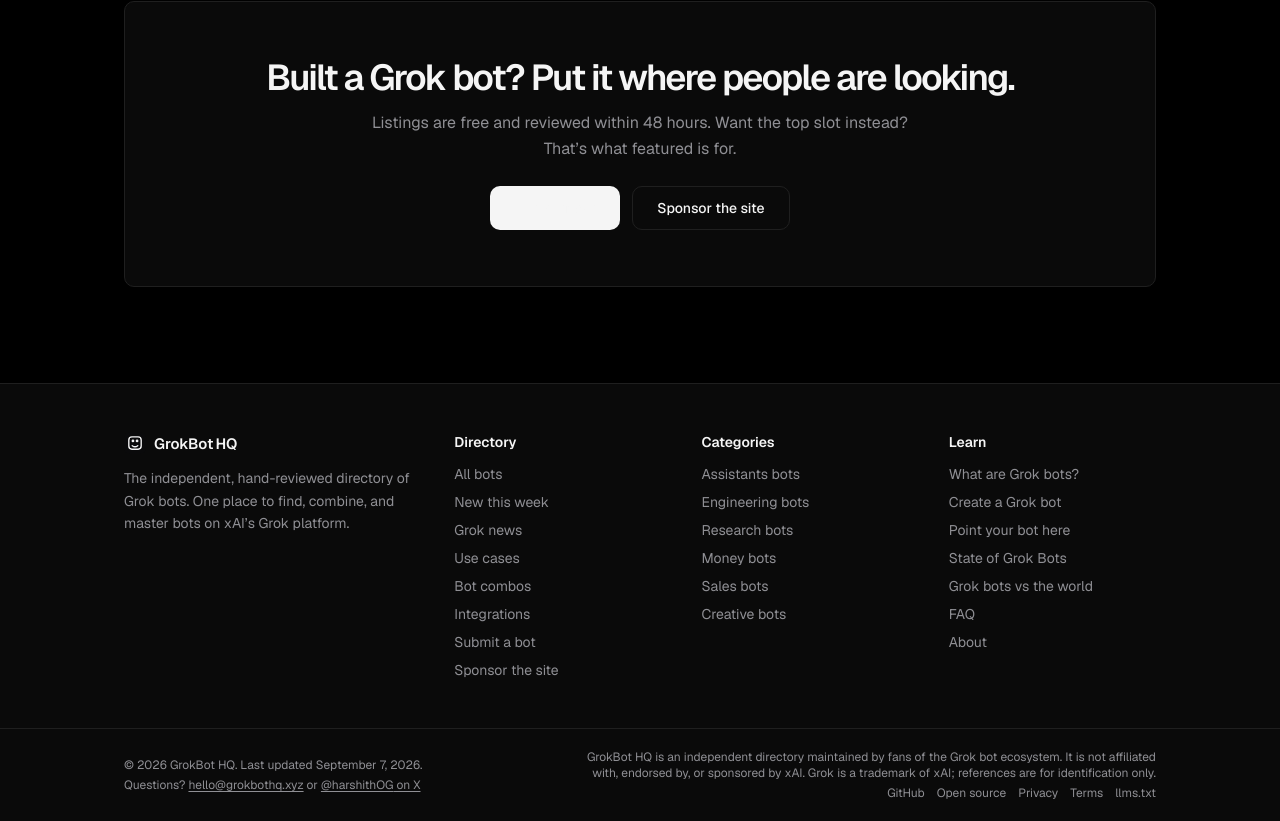
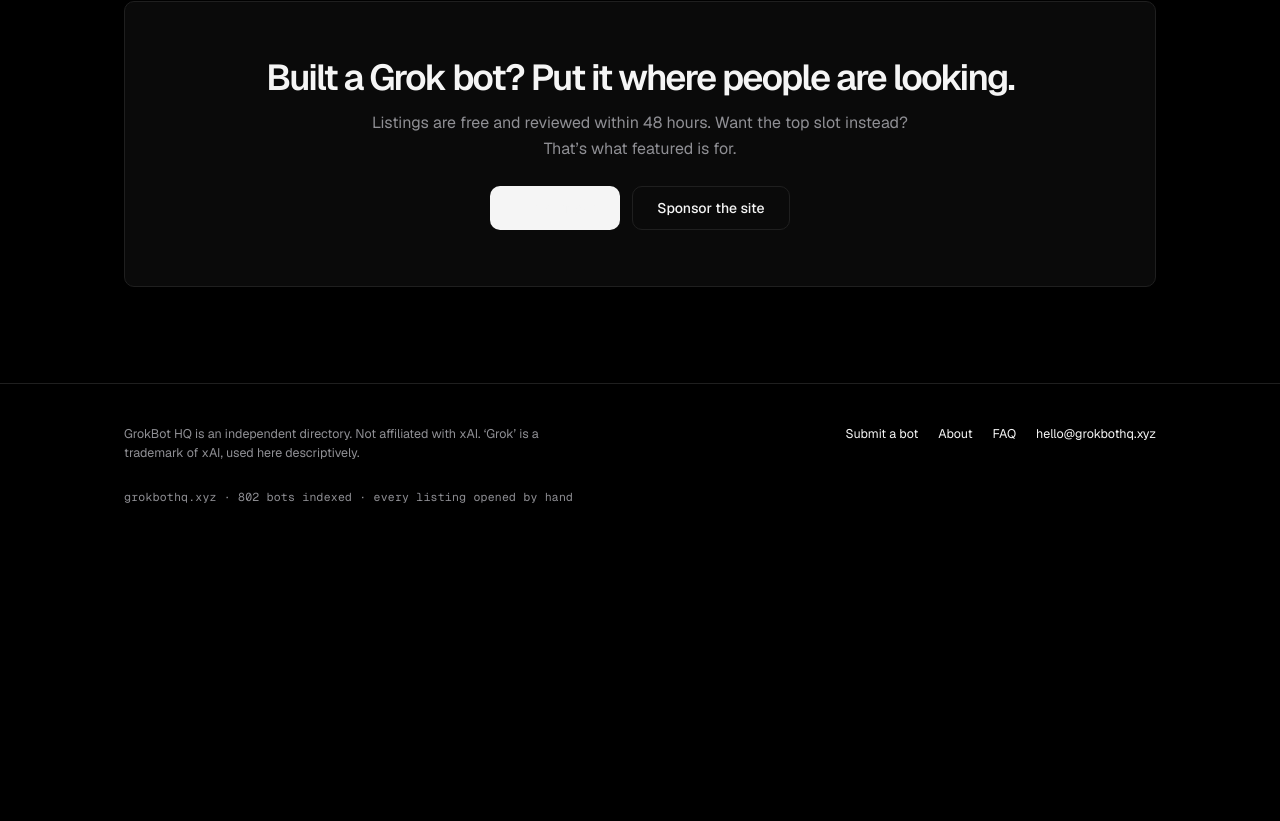
Before and after one commit to V-harshith/grokbothq, a Next.js app: page / in a window 1280 px wide. Shown: the part 6424-7245 px from the top of the page. After the commit the page ends 6986 px from the top, so only its background shows below. Built offline with nearby package versions, Linux system fonts and the light colour scheme; no server answers.

Commit message:
redesign: rebuild minimal footer

```diff
--- a/src/components/footer.tsx
+++ b/src/components/footer.tsx
@@ -1,89 +1,32 @@
 import Link from "next/link";
-import { HomeLink } from "./home-link";
-import { categories } from "@/data/categories";
-import { SITE, DISCLAIMER } from "@/data/site";
+import { stats } from "@/data/bots";
 
 export function Footer() {
   return (
-    <footer className="border-t border-border bg-surface">
-      <div className="container-x grid gap-10 py-12 md:grid-cols-[1.4fr_1fr_1fr_1fr]">
-        <div>
-          <HomeLink className="flex items-center gap-2 font-semibold">
-            {/* eslint-disable-next-line @next/next/no-img-element */}
-            <img src="/logo.svg" alt="" width={22} height={22} className="rounded-md" />
-            GrokBot<span className="-ml-1.5 text-accent">HQ</span>
-          </HomeLink>
-          <p className="mt-3 max-w-xs text-sm leading-relaxed text-muted">
-            The independent, hand-reviewed directory of Grok bots. One place to find, combine, and master bots on xAI’s Grok platform.
+    <footer className="border-t border-border py-10 pb-14">
+      <div className="container-x">
+        <div className="flex flex-wrap justify-between gap-8">
+          <p className="max-w-[52ch] text-[12.5px] text-muted">
+            GrokBot HQ is an independent directory. Not affiliated with xAI. ‘Grok’ is a trademark of xAI, used here descriptively.
           </p>
-        </div>
-
-        <nav aria-label="Directory">
-          <h3 className="text-sm font-semibold">Directory</h3>
-          <ul className="mt-3 space-y-2 text-sm text-muted">
-            <li><Link href="/bots" className="hover:text-foreground">All bots</Link></li>
-            <li><Link href="/new" className="hover:text-foreground">New this week</Link></li>
-            <li><Link href="/news" className="hover:text-foreground">Grok news</Link></li>
-            <li><Link href="/use-cases" className="hover:text-foreground">Use cases</Link></li>
-            <li><Link href="/groups" className="hover:text-foreground">Bot combos</Link></li>
-            <li><Link href="/integrations" className="hover:text-foreground">Integrations</Link></li>
-            <li><Link href="/submit" className="hover:text-foreground">Submit a bot</Link></li>
-            <li><Link href="/featured" className="hover:text-foreground">Sponsor the site</Link></li>
-          </ul>
-        </nav>
-
-        <nav aria-label="Categories">
-          <h3 className="text-sm font-semibold">Categories</h3>
-          <ul className="mt-3 space-y-2 text-sm text-muted">
-            {categories.slice(0, 6).map((c) => (
-              <li key={c.slug}>
-                <Link href={`/bots/category/${c.slug}`} className="hover:text-foreground">
-                  {c.name} bots
-                </Link>
-              </li>
-            ))}
-          </ul>
-        </nav>
-
-        <nav aria-label="Learn">
-          <h3 className="text-sm font-semibold">Learn</h3>
-          <ul className="mt-3 space-y-2 text-sm text-muted">
-            <li><Link href="/guides/what-are-grok-bots" className="hover:text-foreground">What are Grok bots?</Link></li>
-            <li><Link href="/guides/how-to-create-a-grok-bot" className="hover:text-foreground">Create a Grok bot</Link></li>
-            <li><Link href="/agent" className="hover:text-foreground">Point your bot here</Link></li>
-            <li><Link href="/stats" className="hover:text-foreground">State of Grok Bots</Link></li>
-            <li><Link href="/compare" className="hover:text-foreground">Grok bots vs the world</Link></li>
-            <li><Link href="/faq" className="hover:text-foreground">FAQ</Link></li>
-            <li><Link href="/about" className="hover:text-foreground">About</Link></li>
-          </ul>
-        </nav>
-      </div>
-
-      <div className="border-t border-border">
-        <div className="container-x flex flex-col gap-2 py-5 text-xs text-muted md:flex-row md:items-center md:justify-between">
-          <div>
-            <p>
-              © {new Date().getFullYear()} {SITE.name}. Last updated{" "}
-              {new Date(SITE.lastUpdated).toLocaleDateString("en-US", { month: "long", day: "numeric", year: "numeric" })}.
-            </p>
-            <p className="mt-1">
-              Questions? <a href={`mailto:${SITE.email}`} className="underline underline-offset-2 hover:text-foreground">{SITE.email}</a> or{" "}
-              <a href={`https://x.com/${SITE.twitter.replace("@", "")}`} target="_blank" rel="noopener noreferrer" className="underline underline-offset-2 hover:text-foreground">
-                {SITE.twitter} on X
-              </a>
-            </p>
-          </div>
-          <div className="max-w-xl md:text-right">
-            <p>{DISCLAIMER}</p>
-            <p className="mt-1 space-x-3">
-              <a href={SITE.githubUrl} target="_blank" rel="noopener noreferrer" className="hover:text-foreground">GitHub</a>
-              <Link href="/about" className="hover:text-foreground">Open source</Link>
-              <Link href="/privacy" className="hover:text-foreground">Privacy</Link>
-              <Link href="/terms" className="hover:text-foreground">Terms</Link>
-              <a href="/llms.txt" className="hover:text-foreground">llms.txt</a>
-            </p>
+          <div className="flex flex-wrap gap-5">
+            <Link href="/submit" className="text-[12.5px] text-muted transition-[color] duration-[180ms] ease-out hover:text-foreground">
+              Submit a bot
+            </Link>
+            <Link href="/about" className="text-[12.5px] text-muted transition-[color] duration-[180ms] ease-out hover:text-foreground">
+              About
+            </Link>
+            <Link href="/faq" className="text-[12.5px] text-muted transition-[color] duration-[180ms] ease-out hover:text-foreground">
+              FAQ
+            </Link>
+            <a href="mailto:hello@grokbothq.xyz" className="text-[12.5px] text-muted transition-[color] duration-[180ms] ease-out hover:text-foreground">
+              hello@grokbothq.xyz
+            </a>
           </div>
         </div>
+        <p className="mt-[26px] font-mono text-[11.5px] tracking-[0.02em] text-muted">
+          grokbothq.xyz · {stats.bots} bots indexed · every listing opened by hand
+        </p>
       </div>
     </footer>
   );
```
